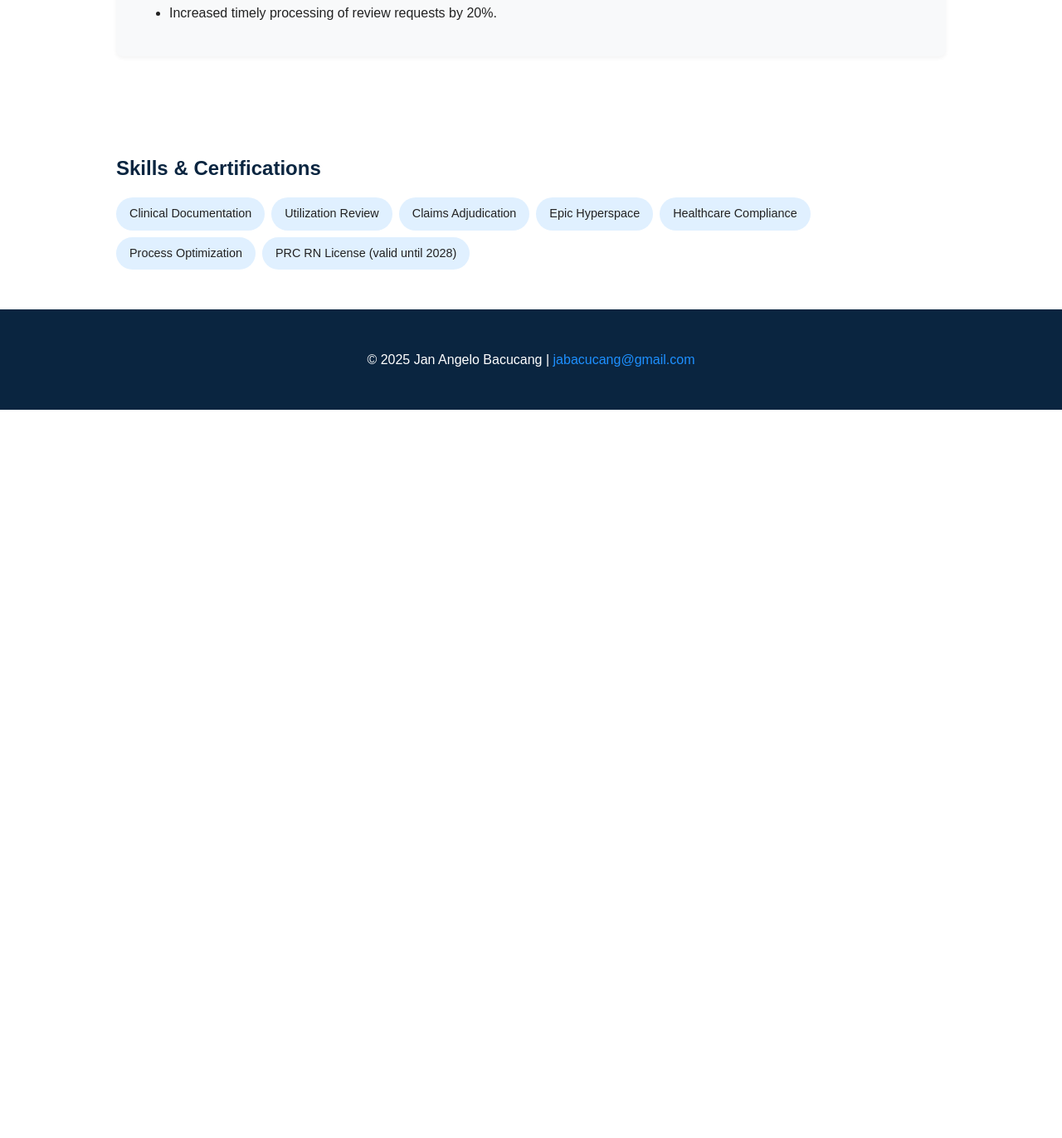
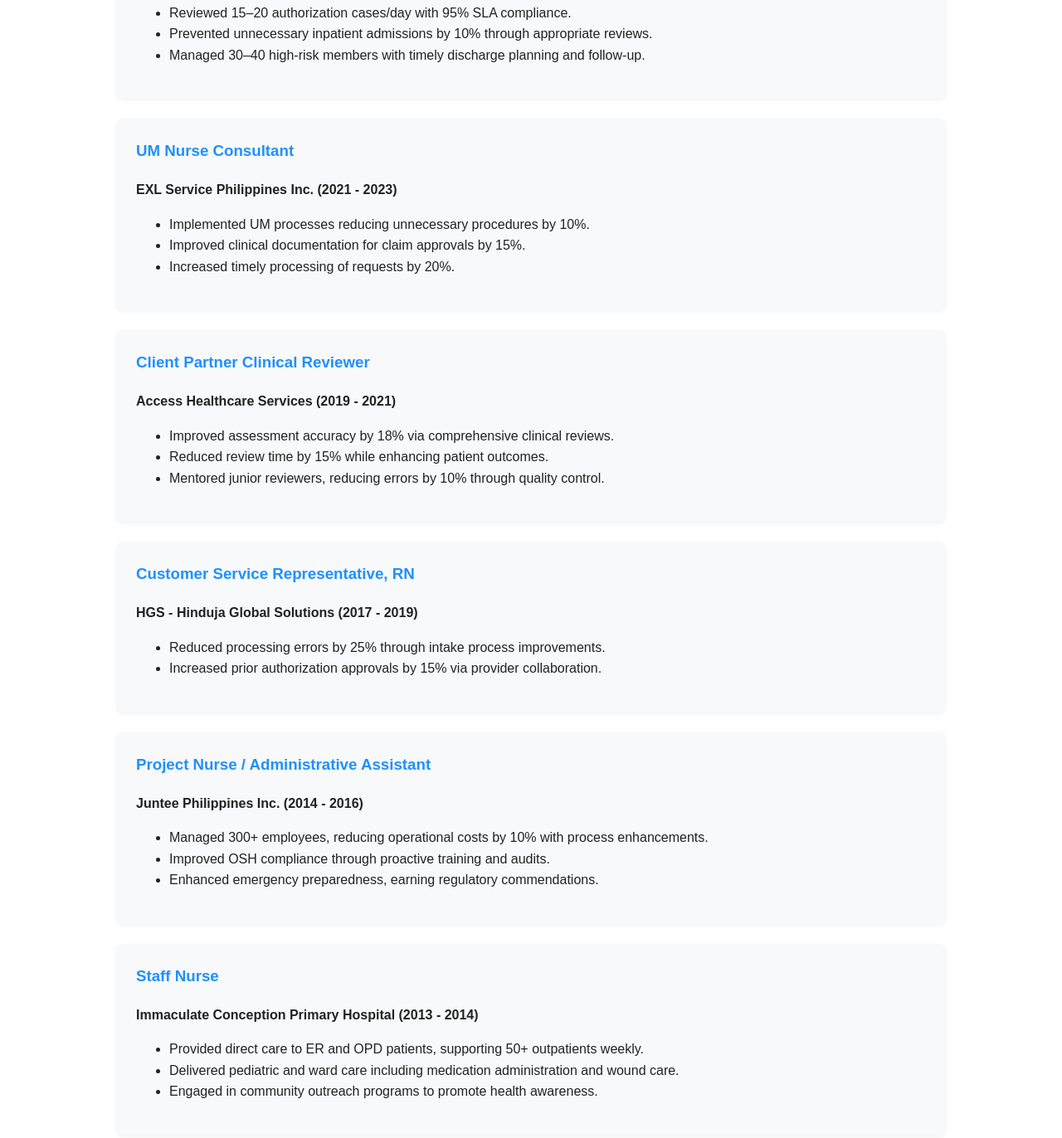
Before and after one commit to RafaelSolomon/janportfolio.github.io, a plain HTML site: page index.html in a window 1280 px wide. Shown: the part 1353-2725 px from the top of the page at 83% size. Before the commit the page ends 1847 px from the top, so only its background shows below. Drawn offline with Linux system fonts and the light colour scheme.

Commit message:
2nd commit

```diff
--- a/index.html
+++ b/index.html
@@ -47,15 +47,25 @@
           <li>Adjudicated 10,000+ pharmacy claims with 100% compliance to NY WCB guidelines.</li>
           <li>Improved claims processing speed by 15% through optimized workflows.</li>
           <li>Resolved 95% of flagged claims, reducing medication denials.</li>
+          <li>Maintained 95% accuracy in Pharmacy PAR reviews and timely escalation within 48 hours.</li>
         </ul>
       </div>
       <div class="card">
         <h3>RN, Clinical Services Operations</h3>
         <p><strong>KMC Mag Solutions - AGS Health LLC (2023 - 2024)</strong></p>
         <ul>
-          <li>Streamlined utilization review process, improving payer compliance by 20%.</li>
-          <li>Reduced claim denials by 15% via accurate documentation.</li>
-          <li>Enhanced workflows using Epic Hyperspace.</li>
+          <li>Streamlined utilization review for admissions and discharges, boosting payer compliance by 20%.</li>
+          <li>Reduced claim denials by 15% through precise documentation.</li>
+          <li>Enhanced workflows using Epic Hyperspace tool.</li>
+        </ul>
+      </div>
+      <div class="card">
+        <h3>Utilization Management Coordinator / RN Case Manager</h3>
+        <p><strong>S&S Management Inc. (2023 - 2024)</strong></p>
+        <ul>
+          <li>Reviewed 15–20 authorization cases/day with 95% SLA compliance.</li>
+          <li>Prevented unnecessary inpatient admissions by 10% through appropriate reviews.</li>
+          <li>Managed 30–40 high-risk members with timely discharge planning and follow-up.</li>
         </ul>
       </div>
       <div class="card">
@@ -63,7 +73,43 @@
         <p><strong>EXL Service Philippines Inc. (2021 - 2023)</strong></p>
         <ul>
           <li>Implemented UM processes reducing unnecessary procedures by 10%.</li>
-          <li>Increased timely processing of review requests by 20%.</li>
+          <li>Improved clinical documentation for claim approvals by 15%.</li>
+          <li>Increased timely processing of requests by 20%.</li>
+        </ul>
+      </div>
+      <div class="card">
+        <h3>Client Partner Clinical Reviewer</h3>
+        <p><strong>Access Healthcare Services (2019 - 2021)</strong></p>
+        <ul>
+          <li>Improved assessment accuracy by 18% via comprehensive clinical reviews.</li>
+          <li>Reduced review time by 15% while enhancing patient outcomes.</li>
+          <li>Mentored junior reviewers, reducing errors by 10% through quality control.</li>
+        </ul>
+      </div>
+      <div class="card">
+        <h3>Customer Service Representative, RN</h3>
+        <p><strong>HGS - Hinduja Global Solutions (2017 - 2019)</strong></p>
+        <ul>
+          <li>Reduced processing errors by 25% through intake process improvements.</li>
+          <li>Increased prior authorization approvals by 15% via provider collaboration.</li>
+        </ul>
+      </div>
+      <div class="card">
+        <h3>Project Nurse / Administrative Assistant</h3>
+        <p><strong>Juntee Philippines Inc. (2014 - 2016)</strong></p>
+        <ul>
+          <li>Managed 300+ employees, reducing operational costs by 10% with process enhancements.</li>
+          <li>Improved OSH compliance through proactive training and audits.</li>
+          <li>Enhanced emergency preparedness, earning regulatory commendations.</li>
+        </ul>
+      </div>
+      <div class="card">
+        <h3>Staff Nurse</h3>
+        <p><strong>Immaculate Conception Primary Hospital (2013 - 2014)</strong></p>
+        <ul>
+          <li>Provided direct care to ER and OPD patients, supporting 50+ outpatients weekly.</li>
+          <li>Delivered pediatric and ward care including medication administration and wound care.</li>
+          <li>Engaged in community outreach programs to promote health awareness.</li>
         </ul>
       </div>
     </div>
```
